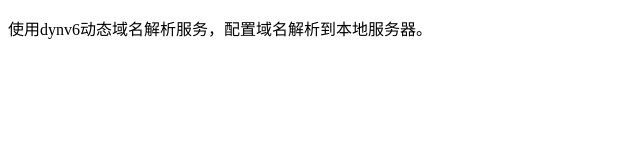
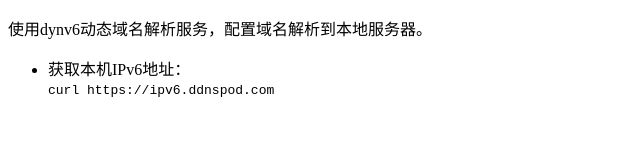
Before and after one commit to tianjiuyi/Pages, a plain HTML site: page index.html in a window 1280 px wide. Shown: the whole page, without its empty margins (0-640 px from the left). Drawn offline with Linux system fonts and the light colour scheme.

Commit message:
Update index.html

```diff
--- a/index.html
+++ b/index.html
@@ -10,6 +10,17 @@
 <body>
     <p>
         使用dynv6动态域名解析服务，配置域名解析到本地服务器。
+        <ul>
+            <li>
+                获取本机IPv6地址：<br>
+                <code>
+                    curl https://ipv6.ddnspod.com
+                </code>
+
+
+            </li>
+        </ul>
+
     </p>
 </body>
 </html>
```
